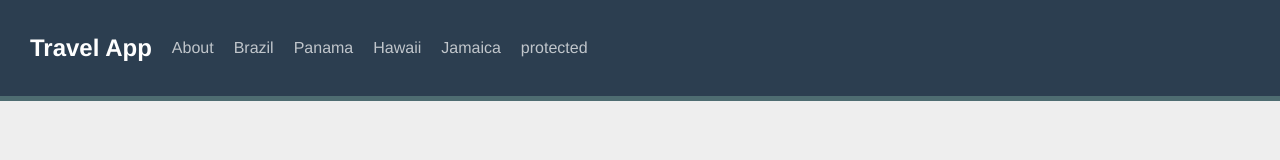
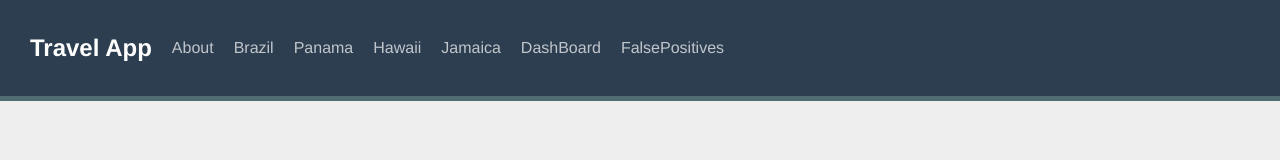
Before and after one commit to iirving/travel-app, a Vue app: page / in a window 1280 px wide. Shown: the top 160 px of the page. Built offline with nearby package versions, Linux system fonts and the light colour scheme.

Commit message:
Add AppLink component and update navigation

```diff
--- /dev/null
+++ b/src/components/AppLink.vue
@@ -0,0 +1,22 @@
+<template>
+  <a v-if="isExternal" :href="to" target="_blank" rel="noopener noreferrer">
+    <slot />
+  </a>
+  <router-link v-else v-bind="$props">
+    <slot />
+  </router-link>
+</template>
+<script>
+import { RouterLink } from 'vue-router';
+
+export default {
+  props: {
+    ...RouterLink.props
+  },
+  computed: {
+    isExternal() {
+      return typeof this.to === 'string' && this.to.startsWith("http");
+    }
+  }
+}
+</script>
--- a/src/components/TheNavigation.vue
+++ b/src/components/TheNavigation.vue
@@ -1,14 +1,15 @@
 <template>
   <div id="nav">
-    <router-link id="logo" to="/">Travel App</router-link>
-    <router-link to="/about">About</router-link>
-    <router-link v-for="destination in  destinations" :key="destination.id"
+    <AppLink id="logo" to="/">Travel App</AppLink>
+    <AppLink to="/about">About</AppLink>
+    <AppLink v-for="destination in  destinations" :key="destination.id"
       :to="{ name: 'destination.details', params: { id: destination.id, slug: destination.slug } }">
 
       {{ destination.name }}
 
-    </router-link>
-    <router-link to="/protected">protected</router-link>
+    </AppLink>
+    <AppLink to="/protected">DashBoard</AppLink>
+    <AppLink to="https://FalsePositives.com">FalsePositives</AppLink>
   </div>
 </template>
 
@@ -19,7 +20,8 @@ export default {
   data() {
     return {
       destinations: sourceData.destinations
-    }
-  }
+    };
+  },
+  // components: { AppLink, AppLink }
 }
 </script>
```
Also changed, not shown: src/main.js (+4 -3 lines).
